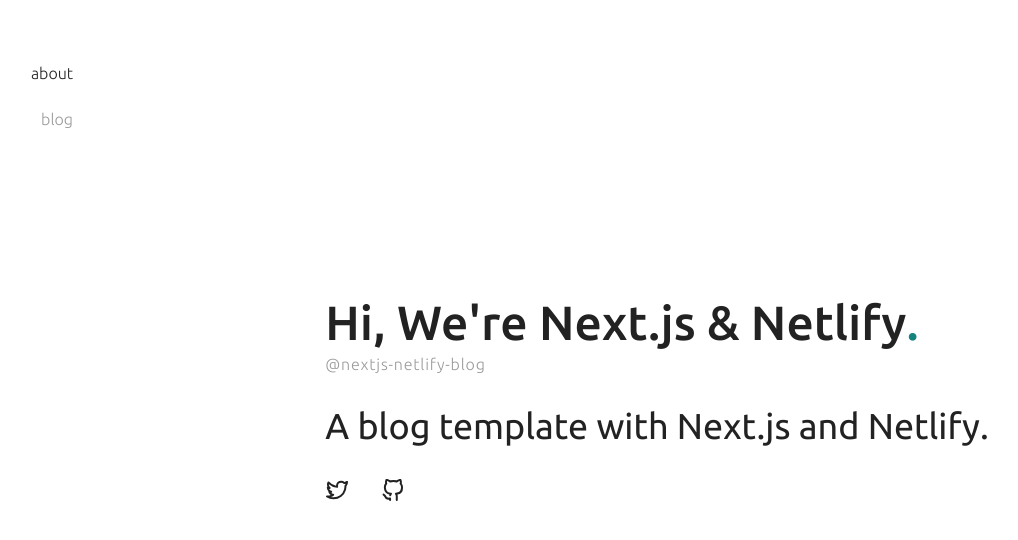
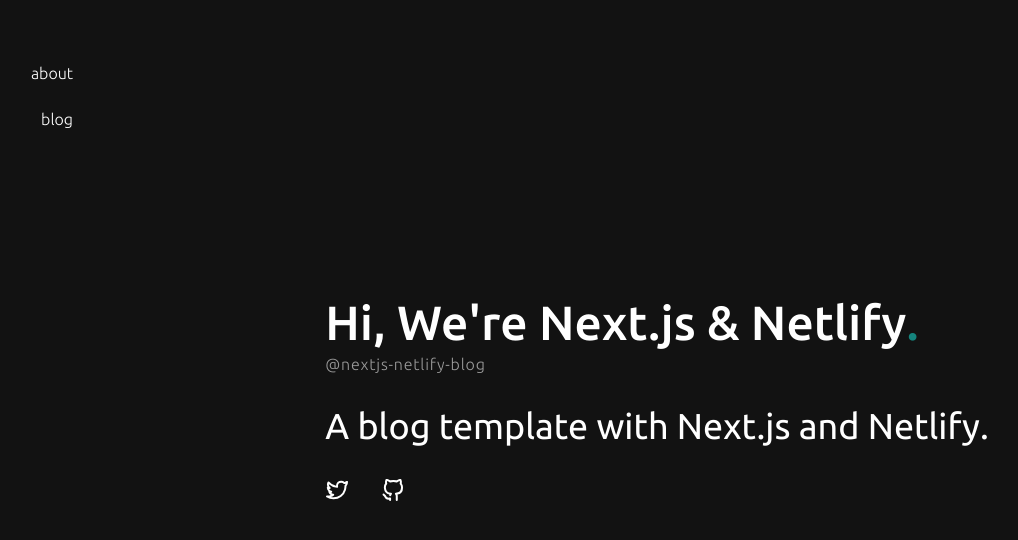
Before and after one commit to datazip-inc/connector-docs, a Next.js app: page / in a window 1280 px wide. Shown: the top 540 px of the page, without its empty margins (39-1057 px from the left). Built offline with nearby package versions, Linux system fonts and the light colour scheme.

Commit message:
ops: add dark theme colors

```diff
--- a/public/styles/global.css
+++ b/public/styles/global.css
@@ -4,8 +4,10 @@
 html,
 body {
   font-family: "Ubuntu", sans-serif;
-  background-color: #fff;
-  color: #222;
+  /*background-color: #fff;*/
+  background-color: #121212;
+  /*color: #222;*/
+  color: #fff;
   font-weight: 200;
   height: 100%;
 }
@@ -15,14 +17,16 @@
 }
 
 a {
-  color: #9b9b9b;
+  /*color: #9b9b9b;*/
+  color: #fff;
   text-decoration: none;
   transition: color 0.3s ease;
 }
 
 a:active,
 a:hover {
-  color: #000;
+  /*color: #000;*/
+  color: #fff;
 }
 
 .youtube-container {
--- a/src/components/Navigation.tsx
+++ b/src/components/Navigation.tsx
@@ -42,7 +42,7 @@
             padding: 0;
             position: fixed;
             top: 0;
-            background-color: #fff;
+            background-color: #121212;
             display: flex;
             flex-direction: column;
             justify-content: center;
@@ -63,7 +63,8 @@
             margin-bottom: 0;
           }
           .active {
-            color: #222;
+            //color: #222;
+            color: #fff;
           }
 
           @media (min-width: 769px) {
--- a/src/components/PostItem.tsx
+++ b/src/components/PostItem.tsx
@@ -15,7 +15,7 @@
         <style jsx>
           {`
             a {
-              color: #222;
+              color: #fff;
               display: inline-block;
             }
             h2 {
--- a/src/components/SocialList.tsx
+++ b/src/components/SocialList.tsx
@@ -12,7 +12,7 @@
         target="_blank"
         rel="noopener"
       >
-        <Twitter width={24} height={24} fill={"#222"} />
+        <Twitter width={24} height={24} fill={"#fff"} />
       </a>
       <a
         title="GitHub"
@@ -20,7 +20,7 @@
         target="_blank"
         rel="noopener"
       >
-        <GitHub width={24} height={24} fill={"#222"} />
+        <GitHub width={24} height={24} fill={"#fff"} />
       </a>
       <style jsx>{`
         a {
```
Also changed, not shown: public/styles/content.module.css (+10 -5 lines).
